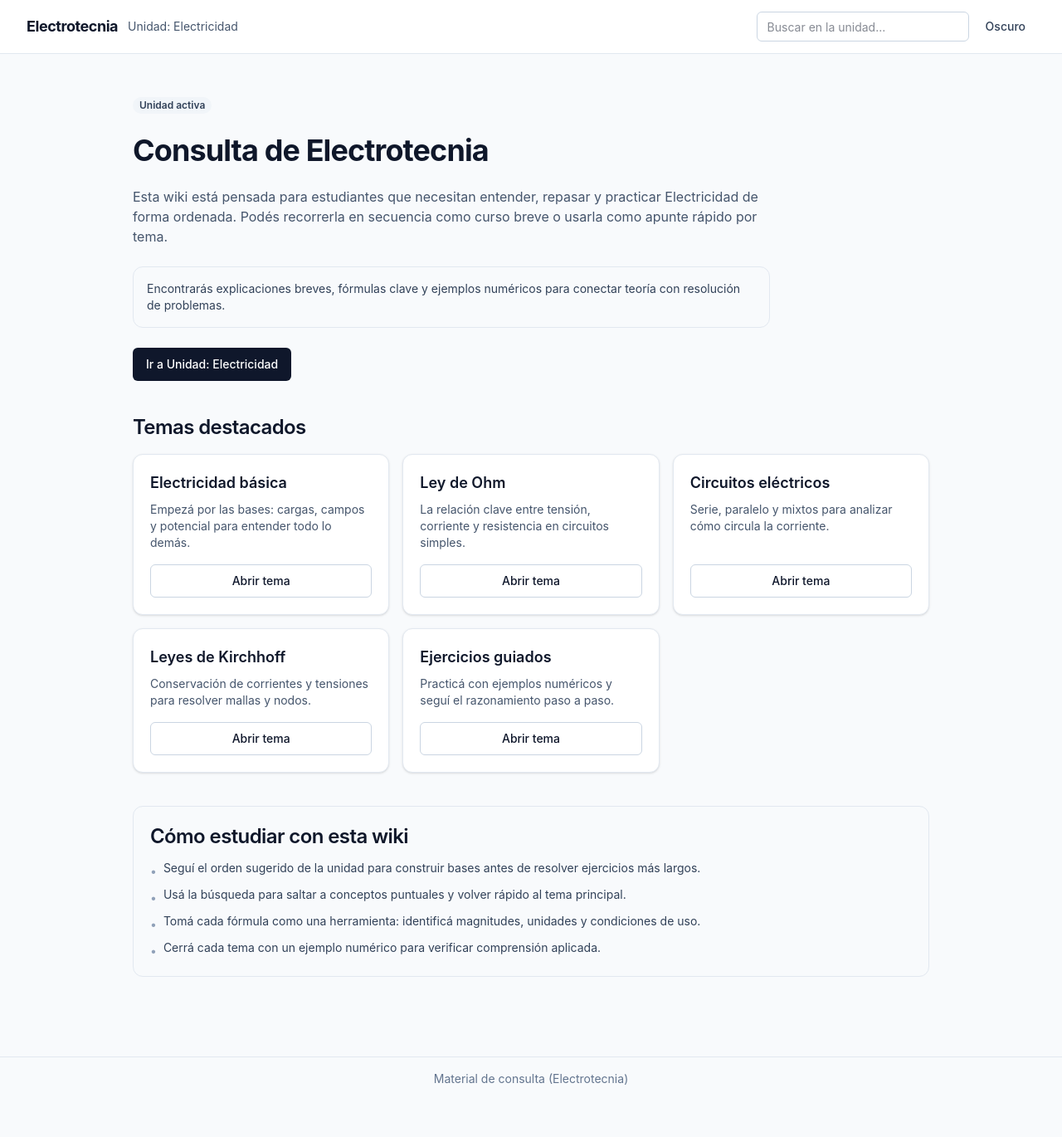
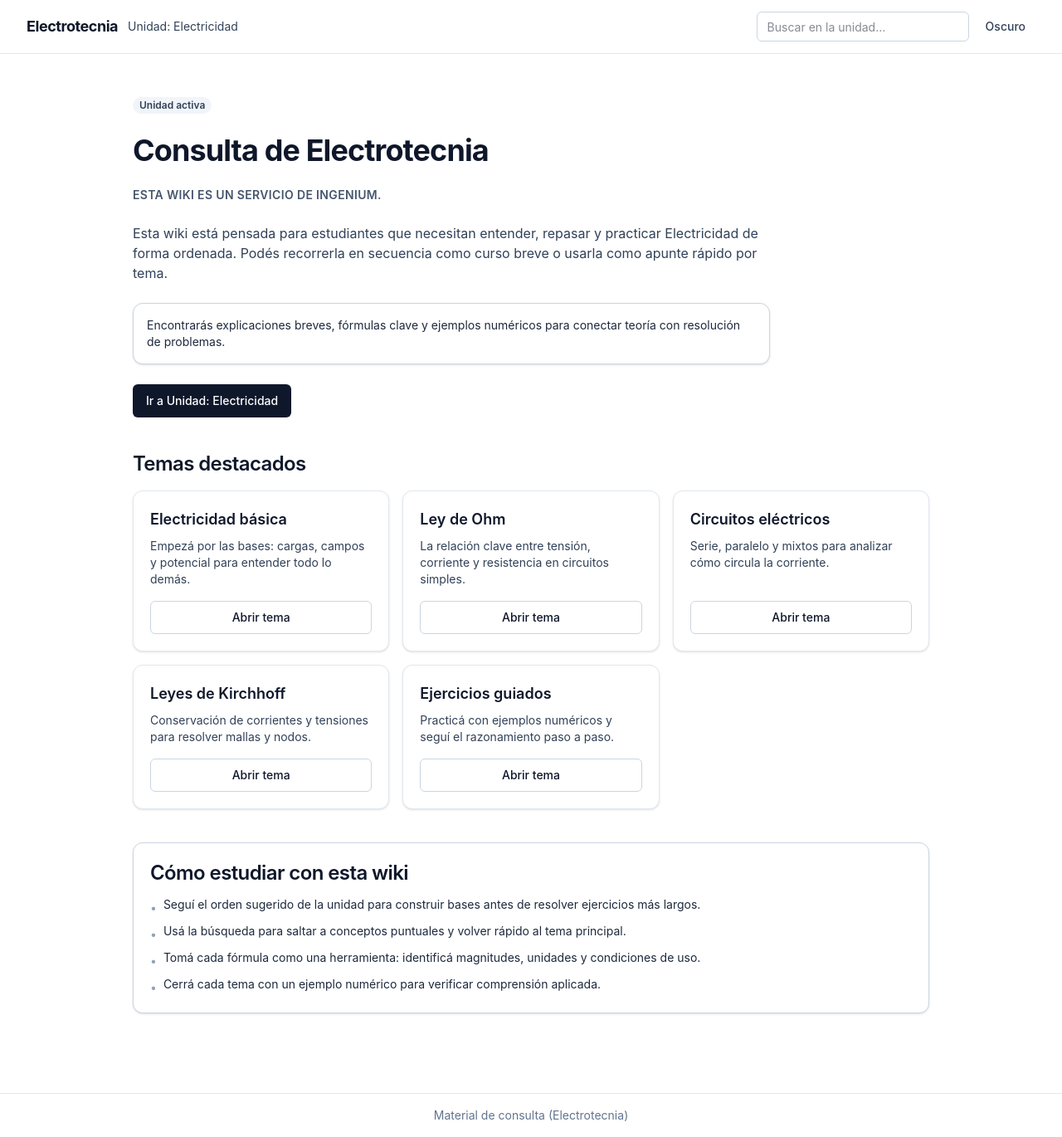
Before and after one commit to Teksi75/electrotecnia-web-next, a Next.js app: page / in a window 1280 px wide. Shown: the whole page at 83% size. Before the commit the page ends 1326 px from the top, so only its background shows below. Built offline with nearby package versions, Linux system fonts and the light colour scheme; no server answers.

Commit message:
Mejora legibilidad en modo claro y ajusta render de fórmulas

```diff
--- a/src/app/globals.css
+++ b/src/app/globals.css
@@ -1,7 +1,7 @@
 @import "tailwindcss";
 
 :root {
-  --background: #f8fafc;
+  --background: #ffffff;
   --foreground: #0f172a;
 }
 
--- a/src/app/page.tsx
+++ b/src/app/page.tsx
@@ -58,11 +58,14 @@ export default function HomePage() {
       <section className="space-y-6">
         <Badge>Unidad activa</Badge>
         <h1 className="text-3xl font-bold tracking-tight sm:text-4xl">Consulta de Electrotecnia</h1>
-        <p className="max-w-3xl text-slate-600 dark:text-slate-300">
+        <p className="text-sm font-semibold uppercase tracking-wide text-slate-600 dark:text-slate-400">
+          Esta Wiki es un servicio de INGENIUM.
+        </p>
+        <p className="max-w-3xl text-slate-700 dark:text-slate-300">
           Esta wiki está pensada para estudiantes que necesitan entender, repasar y practicar Electricidad de forma
           ordenada. Podés recorrerla en secuencia como curso breve o usarla como apunte rápido por tema.
         </p>
-        <div className="max-w-3xl rounded-xl border border-slate-200 bg-slate-50 p-4 text-sm text-slate-700 dark:border-slate-800 dark:bg-slate-900 dark:text-slate-300">
+        <div className="max-w-3xl rounded-xl border border-slate-300 bg-white p-4 text-sm text-slate-800 shadow-sm dark:border-slate-800 dark:bg-slate-900 dark:text-slate-300">
           Encontrarás explicaciones breves, fórmulas clave y ejemplos numéricos para conectar teoría con resolución de
           problemas.
         </div>
@@ -81,7 +84,7 @@ export default function HomePage() {
             return (
               <Card key={item.slug} className="flex h-full flex-col">
                 <h3 className="text-lg font-semibold">{item.title}</h3>
-                <p className="mt-2 flex-1 text-sm text-slate-600 dark:text-slate-300">{item.description}</p>
+                <p className="mt-2 flex-1 text-sm text-slate-700 dark:text-slate-300">{item.description}</p>
                 <Button asChild variant="outline" className="mt-4 w-full justify-center">
                   <Link href={href}>Abrir tema</Link>
                 </Button>
@@ -91,9 +94,9 @@ export default function HomePage() {
         </div>
       </section>
 
-      <section className="space-y-3 rounded-xl border border-slate-200 p-5 dark:border-slate-800">
+      <section className="space-y-3 rounded-xl border border-slate-300 bg-white p-5 shadow-sm dark:border-slate-800 dark:bg-slate-950">
         <h2 className="text-2xl font-semibold tracking-tight">Cómo estudiar con esta wiki</h2>
-        <ul className="space-y-2 text-sm text-slate-700 dark:text-slate-300">
+        <ul className="space-y-2 text-sm text-slate-800 dark:text-slate-300">
           {studyTips.map((tip) => (
             <li key={tip} className="flex gap-2">
               <span aria-hidden="true" className="mt-1 text-slate-400">•</span>
--- a/src/app/unidad/electricidad/[slug]/page.tsx
+++ b/src/app/unidad/electricidad/[slug]/page.tsx
@@ -61,7 +61,7 @@ export default async function ElectricidadTopicPage({ params }: PageProps) {
       <header className="space-y-2 border-b border-slate-200 pb-6 dark:border-slate-800">
         <p className="text-xs font-semibold uppercase tracking-wide text-slate-500 dark:text-slate-400">Parte {topic.part}</p>
         <h1 className="text-3xl font-bold tracking-tight">{topic.title}</h1>
-        <p className="text-slate-600 dark:text-slate-300">{topic.description}</p>
+        <p className="text-slate-700 dark:text-slate-300">{topic.description}</p>
       </header>
 
       {topic.blocks.map((block, index) => <BlockCard key={`${block.type}-${index}`} block={block} />)}
--- a/src/components/content/BlockMath.tsx
+++ b/src/components/content/BlockMath.tsx
@@ -21,14 +21,14 @@ export function BlockMath({ latex }: BlockMathProps) {
 
   if (!html) {
     return (
-      <div className="my-3 overflow-x-auto rounded-md bg-slate-100/80 px-3 py-2 font-mono text-sm dark:bg-slate-800/80">
+      <div className="my-3 overflow-x-auto rounded-md border border-slate-200 px-3 py-2 font-mono text-sm text-slate-800 dark:border-slate-700 dark:text-slate-100">
         {latex}
       </div>
     );
   }
 
   return (
-    <div className="my-3 overflow-x-auto rounded-md bg-slate-100/80 px-3 py-2 dark:bg-slate-800/80">
+    <div className="my-3 overflow-x-auto rounded-md border border-slate-200 px-3 py-2 dark:border-slate-700">
       <div className="min-w-max" dangerouslySetInnerHTML={{ __html: html }} />
     </div>
   );
--- a/src/components/content/renderTokens.tsx
+++ b/src/components/content/renderTokens.tsx
@@ -18,7 +18,7 @@ export function renderInlineTokens(tokens: InlineToken[]): ReactNode[] {
 
 export function renderContentNodes(nodes: ContentNode[], fallbackBody?: string, mono?: boolean): ReactNode {
   if (!nodes.length) {
-    return fallbackBody ? <p className={mono ? "mt-2 font-mono text-sm whitespace-pre-wrap" : "mt-2 text-slate-700 dark:text-slate-300 whitespace-pre-wrap"}>{fallbackBody}</p> : null;
+    return fallbackBody ? <p className={mono ? "mt-2 font-mono text-sm whitespace-pre-wrap" : "mt-2 text-slate-800 dark:text-slate-300 whitespace-pre-wrap"}>{fallbackBody}</p> : null;
   }
 
   return nodes.map((node, index) => {
@@ -27,7 +27,7 @@ export function renderContentNodes(nodes: ContentNode[], fallbackBody?: string,
     }
 
     return (
-      <p key={`paragraph-${index}`} className={node.mono ? "mt-2 font-mono text-sm whitespace-pre-wrap" : "mt-2 text-slate-700 dark:text-slate-300 whitespace-pre-wrap"}>
+      <p key={`paragraph-${index}`} className={node.mono ? "mt-2 font-mono text-sm whitespace-pre-wrap" : "mt-2 text-slate-800 dark:text-slate-300 whitespace-pre-wrap"}>
         {renderInlineTokens(node.tokens)}
       </p>
     );
--- a/src/components/layout/Header.tsx
+++ b/src/components/layout/Header.tsx
@@ -10,12 +10,12 @@ export async function Header() {
   const searchIndex = await getSearchIndex();
 
   return (
-    <header className="border-b border-slate-200 bg-white/90 backdrop-blur dark:border-slate-800 dark:bg-slate-950/90">
+    <header className="border-b border-slate-200 bg-white/95 backdrop-blur dark:border-slate-800 dark:bg-slate-950/90">
       <div className="mx-auto flex h-16 w-full max-w-7xl items-center gap-3 px-4 sm:px-6 lg:px-8">
         <Link href="/" className="text-base font-bold tracking-tight sm:text-lg">
           {siteConfig.name}
         </Link>
-        <nav className="hidden items-center gap-4 text-sm text-slate-600 dark:text-slate-300 md:flex">
+        <nav className="hidden items-center gap-4 text-sm text-slate-700 dark:text-slate-300 md:flex">
           <Link href="/unidad/electricidad" className="hover:text-slate-900 dark:hover:text-white">
             Unidad: Electricidad
           </Link>
--- a/src/components/layout/Sidebar.tsx
+++ b/src/components/layout/Sidebar.tsx
@@ -43,7 +43,7 @@ function NodeItem({
           node.isPage && "font-medium",
           active
             ? "bg-slate-900 text-white dark:bg-slate-100 dark:text-slate-900"
-            : "text-slate-600 hover:bg-slate-100 hover:text-slate-900 dark:text-slate-300 dark:hover:bg-slate-800 dark:hover:text-white",
+            : "text-slate-700 hover:bg-slate-100 hover:text-slate-950 dark:text-slate-300 dark:hover:bg-slate-800 dark:hover:text-white",
         )}
       >
         {node.title}
--- a/src/components/ui/Collapsible.tsx
+++ b/src/components/ui/Collapsible.tsx
@@ -16,7 +16,7 @@ export function Collapsible({ title, children, defaultOpen = false, className }:
   const contentId = useId();
 
   return (
-    <section className={cn("rounded-lg border border-slate-200 p-2 dark:border-slate-800", className)}>
+    <section className={cn("rounded-lg border border-slate-300 bg-white p-2 dark:border-slate-800 dark:bg-slate-950", className)}>
       <button
         type="button"
         className="flex w-full items-center justify-between px-1 py-1 text-left text-sm font-semibold"
@@ -25,7 +25,7 @@ export function Collapsible({ title, children, defaultOpen = false, className }:
         onClick={() => setOpen((value) => !value)}
       >
         {title}
-        <span className="text-xs text-slate-500">{open ? "Ocultar" : "Mostrar"}</span>
+        <span className="text-xs text-slate-600 dark:text-slate-400">{open ? "Ocultar" : "Mostrar"}</span>
       </button>
       {open ? (
         <div id={contentId} className="pt-2">
```
